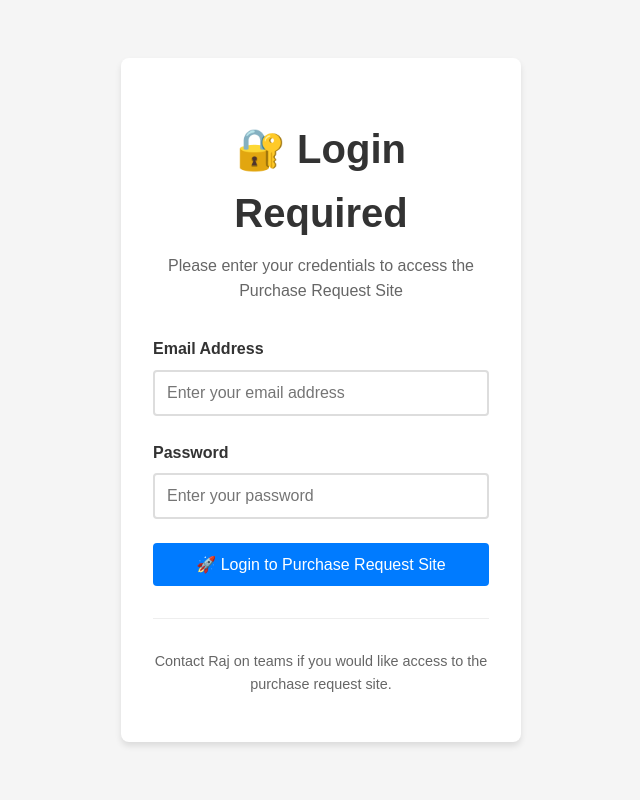
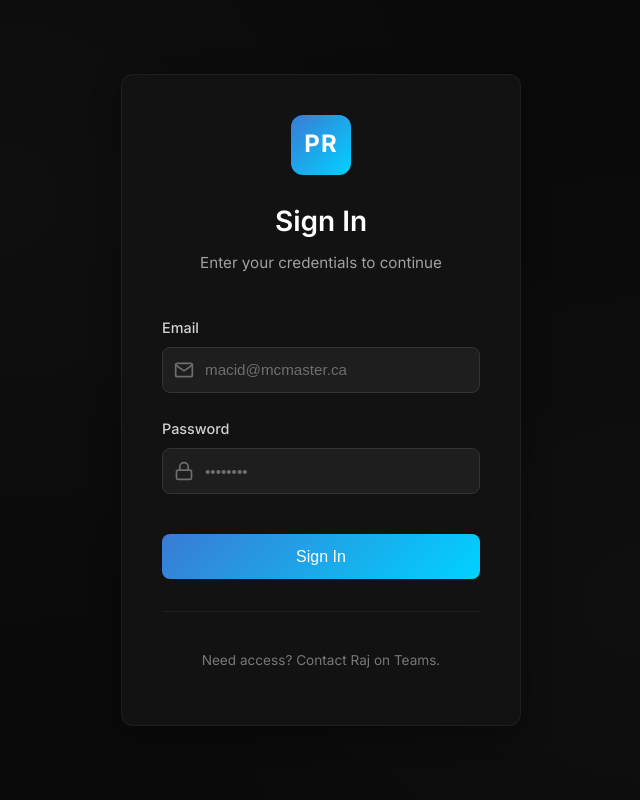
Before and after one commit to McMaster-Solar-Car-Project/purchase-request-site, a FastAPI app: page /login in a window 1280 px wide. Shown: the whole page, without its empty margins (319-959 px from the left). Run offline with FastAPI, Linux system fonts and the light colour scheme.

Commit message:
update front end of website

```diff
--- a/purchase_request_site/static/css/styles.css
+++ b/purchase_request_site/static/css/styles.css
@@ -798,49 +798,72 @@ h1 {
    ================================================================= */
 
 .login-body {
-    font-family: Arial, sans-serif;
+    font-family: 'Inter', sans-serif;
     margin: 0;
     padding: 0;
-    background-color: #f5f5f5;
+    background-color: #0a0a0a;
+    background-image: radial-gradient(circle at 25% 25%, rgba(60, 60, 60, 0.1) 0%, transparent 40%),
+                      radial-gradient(circle at 75% 75%, rgba(60, 60, 60, 0.1) 0%, transparent 40%);
     line-height: 1.6;
     min-height: 100vh;
     display: flex;
     align-items: center;
     justify-content: center;
+    color: #e0e0e0;
 }
 
 .login-container {
     max-width: 400px;
     width: 90%;
-    padding: 2rem;
-    background: white;
-    border-radius: 8px;
-    box-shadow: 0 4px 6px rgba(0, 0, 0, 0.1);
+    padding: 2.5rem;
+    background: #121212;
+    border-radius: 12px;
+    box-shadow: 0 8px 30px rgba(0, 0, 0, 0.3);
+    border: 1px solid rgba(255, 255, 255, 0.05);
 }
 
 .login-header {
     text-align: center;
-    margin-bottom: 2rem;
+    margin-bottom: 2.5rem;
+}
+
+.login-logo {
+    width: 60px;
+    height: 60px;
+    background: linear-gradient(135deg, #3a7bd5, #00d2ff);
+    border-radius: 12px;
+    display: flex;
+    align-items: center;
+    justify-content: center;
+    margin: 0 auto 1.5rem;
+    font-weight: 700;
+    font-size: 24px;
+    color: white;
+    letter-spacing: 1px;
 }
 
 .login-header h1 {
-    color: #333;
+    color: #ffffff;
     margin-bottom: 0.5rem;
+    font-weight: 600;
+    font-size: 1.75rem;
 }
 
 .login-header p {
-    color: #666;
+    color: #a0a0a0;
     margin: 0;
+    font-size: 0.95rem;
 }
 
 .login-error-message {
-    background-color: #fee;
-    border: 1px solid #fcc;
-    color: #c33;
+    background-color: rgba(255, 68, 68, 0.1);
+    border: 1px solid rgba(255, 68, 68, 0.2);
+    color: #ff4444;
     padding: 1rem;
-    border-radius: 4px;
-    margin-bottom: 1rem;
-    text-align: center;
+    border-radius: 8px;
+    margin-bottom: 1.5rem;
+    text-align: center;
+    font-size: 0.9rem;
 }
 
 .login-form-group {
@@ -850,48 +873,79 @@ h1 {
 .login-form-group label {
     display: block;
     margin-bottom: 0.5rem;
-    font-weight: bold;
-    color: #333;
+    font-weight: 500;
+    color: #d0d0d0;
+    font-size: 0.9rem;
+}
+
+.input-wrapper {
+    position: relative;
+}
+
+.input-icon {
+    position: absolute;
+    left: 12px;
+    top: 50%;
+    transform: translateY(-50%);
+    width: 20px;
+    height: 20px;
+    color: #6e6e6e;
 }
 
 .login-form-group input {
     width: 100%;
-    padding: 0.75rem;
-    border: 2px solid #ddd;
-    border-radius: 4px;
-    font-size: 1rem;
-    transition: border-color 0.3s;
+    padding: 0.85rem 0.85rem 0.85rem 42px;
+    background-color: #1e1e1e;
+    border: 1px solid #333;
+    border-radius: 8px;
+    font-size: 0.95rem;
+    transition: all 0.2s ease;
     box-sizing: border-box;
+    color: #e0e0e0;
 }
 
 .login-form-group input:focus {
     outline: none;
-    border-color: #007bff;
+    border-color: #3a7bd5;
+    box-shadow: 0 0 0 2px rgba(58, 123, 213, 0.2);
+    background-color: #252525;
+}
+
+.login-form-group input::placeholder {
+    color: #6e6e6e;
 }
 
 .login-btn {
     width: 100%;
-    padding: 0.75rem;
-    background-color: #007bff;
+    padding: 0.85rem;
+    background: linear-gradient(135deg, #3a7bd5, #00d2ff);
     color: white;
     border: none;
-    border-radius: 4px;
+    border-radius: 8px;
     font-size: 1rem;
+    font-weight: 500;
     cursor: pointer;
-    transition: background-color 0.3s;
+    transition: all 0.2s ease;
+    margin-top: 1rem;
 }
 
 .login-btn:hover {
-    background-color: #0056b3;
+    background: linear-gradient(135deg, #3373c8, #00bce4);
+    transform: translateY(-1px);
+    box-shadow: 0 4px 12px rgba(0, 210, 255, 0.2);
+}
+
+.login-btn:active {
+    transform: translateY(0);
 }
 
 .login-footer {
     text-align: center;
     margin-top: 2rem;
-    padding-top: 1rem;
-    border-top: 1px solid #eee;
-    color: #666;
-    font-size: 0.9rem;
+    padding-top: 1.5rem;
+    border-top: 1px solid rgba(255, 255, 255, 0.05);
+    color: #777;
+    font-size: 0.85rem;
 }
 
 /* =================================================================
--- a/purchase_request_site/templates/login.html
+++ b/purchase_request_site/templates/login.html
@@ -6,13 +6,15 @@
     <meta name="viewport" content="width=device-width, initial-scale=1.0">
     <title>Login - Purchase Request Site</title>
     <link rel="stylesheet" href="/static/css/styles.css">
+    <link rel="stylesheet" href="https://fonts.googleapis.com/css2?family=Inter:wght@400;500;600;700&display=swap">
 </head>
 
 <body class="login-body">
     <div class="login-container">
         <div class="login-header">
-            <h1>🔐 Login Required</h1>
-            <p>Please enter your credentials to access the Purchase Request Site</p>
+            <div class="login-logo">PR</div>
+            <h1>Sign In</h1>
+            <p>Enter your credentials to continue</p>
         </div>
 
         {% if error_message %}
@@ -23,23 +25,28 @@
 
         <form method="POST" action="/login">
             <div class="login-form-group">
-                <label for="email">Email Address</label>
-                <input type="email" id="email" name="email" required placeholder="Enter your email address"
-                    value="{{ email or '' }}">
+                <label for="email">Email</label>
+                <div class="input-wrapper">
+                    <svg xmlns="http://www.w3.org/2000/svg" viewBox="0 0 24 24" fill="none" stroke="currentColor" stroke-width="2" stroke-linecap="round" stroke-linejoin="round" class="input-icon"><path d="M4 4h16c1.1 0 2 .9 2 2v12c0 1.1-.9 2-2 2H4c-1.1 0-2-.9-2-2V6c0-1.1.9-2 2-2z"></path><polyline points="22,6 12,13 2,6"></polyline></svg>
+                    <input type="email" id="email" name="email" required placeholder="macid@mcmaster.ca" value="{{ email or '' }}">
+                </div>
             </div>
 
             <div class="login-form-group">
                 <label for="password">Password</label>
-                <input type="password" id="password" name="password" required placeholder="Enter your password">
+                <div class="input-wrapper">
+                    <svg xmlns="http://www.w3.org/2000/svg" viewBox="0 0 24 24" fill="none" stroke="currentColor" stroke-width="2" stroke-linecap="round" stroke-linejoin="round" class="input-icon"><rect x="3" y="11" width="18" height="11" rx="2" ry="2"></rect><path d="M7 11V7a5 5 0 0 1 10 0v4"></path></svg>
+                    <input type="password" id="password" name="password" required placeholder="••••••••">
+                </div>
             </div>
 
             <button type="submit" class="login-btn">
-                🚀 Login to Purchase Request Site
+                Sign In
             </button>
         </form>
 
         <div class="login-footer">
-            <p>Contact Raj on teams if you would like access to the purchase request site.</p>
+            <p>Need access? Contact Raj on Teams.</p>
         </div>
     </div>
 </body>
```
